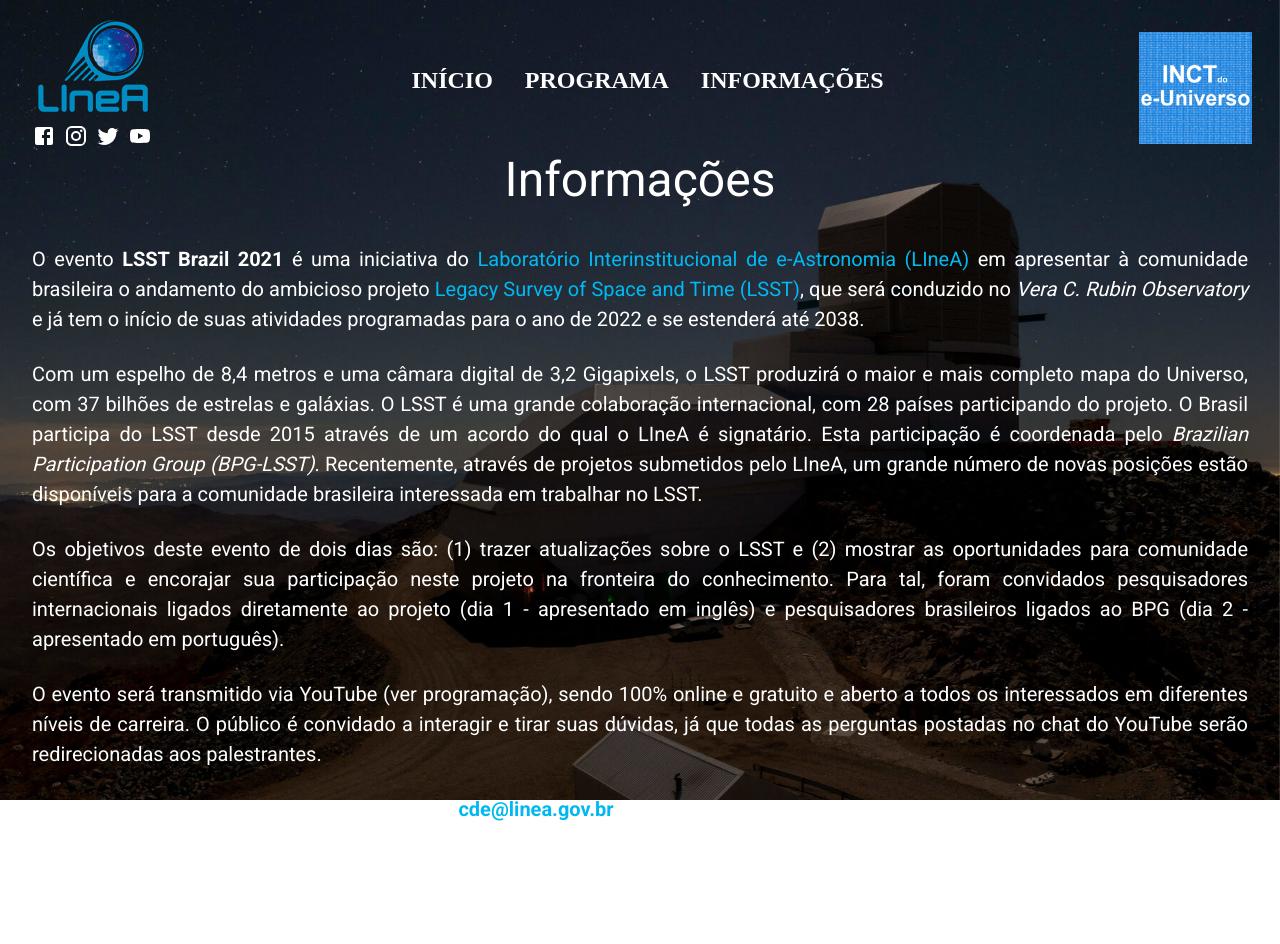
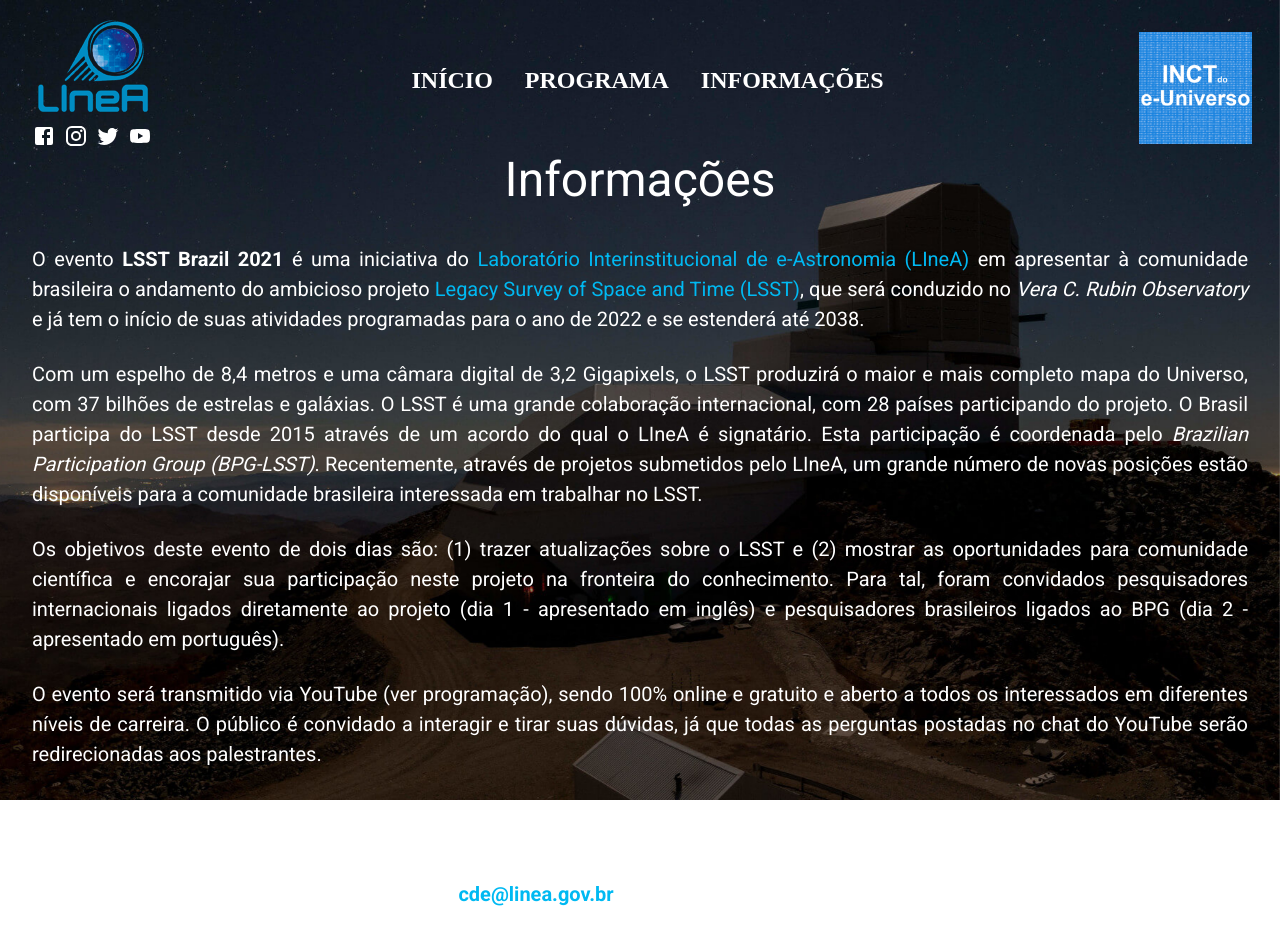
Before and after one commit to linea-it/tadpole, a React (Create React App) app: page /informacoes in a window 1280 px wide. Shown: the top 944 px of the page. Before the commit the page ends 894 px from the top, so only its background shows below. Built offline with nearby package versions, Linux system fonts and the light colour scheme; the HTML template or start-up script is replaced by a standard one.

Commit message:
Adding info about certificate

```diff
--- a/src/pages/Informacoes/index.js
+++ b/src/pages/Informacoes/index.js
@@ -102,6 +102,18 @@ function Informacoes() {
               color="inherit"
               gutterBottom
             >
+              Os participantes que desejarem receber o certificado de
+              participação deverão preencher o formulário que será enviado pelo
+              chat do YouTube durante o evento.
+            </Typography>
+            <br />
+            <Typography
+              variant="body1"
+              className={classes.bodyTextBigger}
+              align="justify"
+              color="inherit"
+              gutterBottom
+            >
               Demais dúvidas podem ser encaminhadas para{' '}
               <strong>
                 <Link
```
